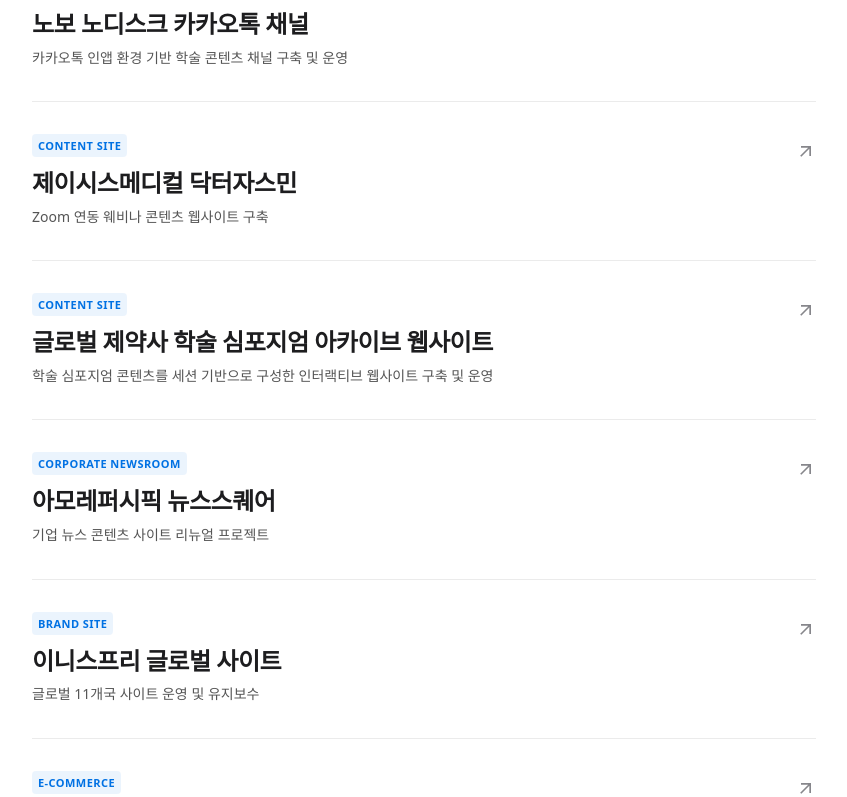
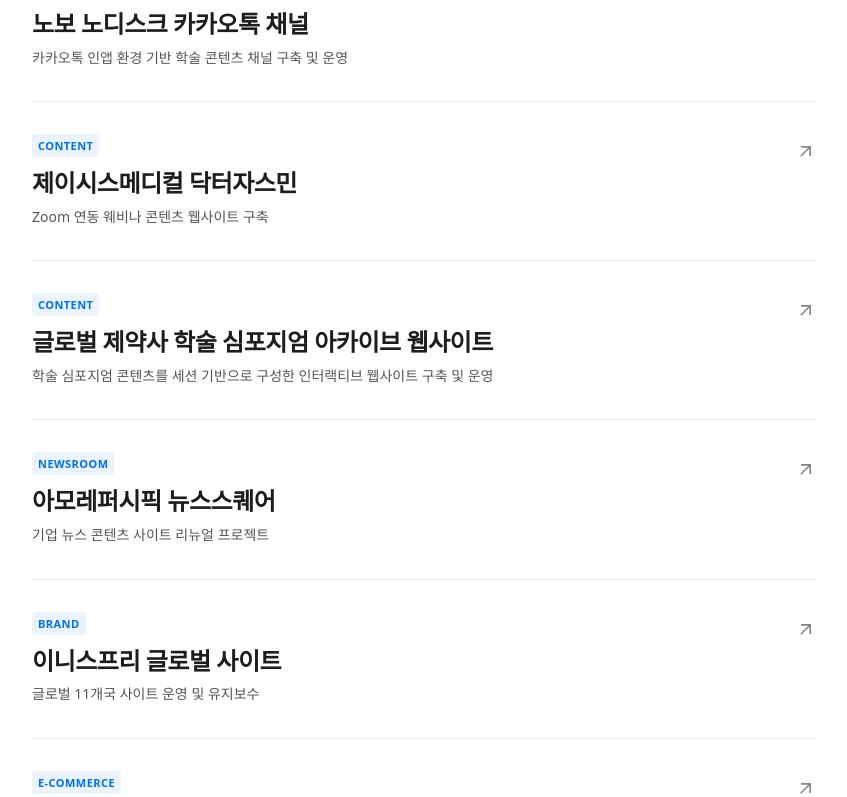
Before and after one commit to skkim0130/portfolio-sk, a React (Vite) app: page / in a window 1280 px wide. Shown: the part 843-1640 px from the top of the page, without its empty margins (416-1263 px from the left). Built offline with nearby package versions, Linux system fonts and the light colour scheme; a web font is replaced by a local one.

Commit message:
refactor: works 프로젝트 데이터 카테고리 정리

```diff
--- a/src/data/works.js
+++ b/src/data/works.js
@@ -1,11 +1,21 @@
 import { PATH } from "@/constants/path";
+
+const WORK_CATEGORY = {
+  ADMIN: "Admin",
+  HR: "HR",
+  CONTENT: "Content",
+  DIGITAL_CONTENT: "Digital Content",
+  NEWSROOM: "Newsroom",
+  BRAND: "Brand",
+  ECOMMERCE: "E-Commerce",
+};
 
 const RAW_WORKS = [
   {
     id: "admin-platform",
     title: "사내 관리자 UI 플랫폼",
     desc: "파편화된 관리자 UI를 공통 컴포넌트로 통합한 관리자 플랫폼 구축",
-    category: "Platform",
+    category: WORK_CATEGORY.ADMIN,
     keyFeatures: [
       "Bootstrap 및 레거시 코드 정리 후 HTML/SCSS 기반 공통 템플릿 구성",
       "상이했던 마크업 구조 통합 및 컴포넌트 단위 모듈화",
@@ -21,7 +31,7 @@
     id: "hr-system",
     title: "사내 인사평가 시스템",
     desc: "문서 기반으로 진행되던 인사평가를 웹 시스템으로 전환한 사내 시스템 구축",
-    category: "Platform",
+    category: WORK_CATEGORY.HR,
     keyFeatures: [
       "점수 입력을 터치 슬라이더 방식으로 구현하여 직관적인 인터랙션 제공",
       "서술형 평가 입력과 점수 집계 영역을 포함한 반응형 레이아웃 설계",
@@ -29,13 +39,12 @@
     role: "퍼블리싱 100%",
     year: "2023",
     device: "Responsive",
-    subImageCount: 0,
   },
   {
     id: "gilead-hivision",
     title: "길리어드 HIVISION 사이트",
     desc: "HIV 관련 질환 정보를 누구나 이해할 수 있도록 제공하는 콘텐츠 사이트 구축 및 운영",
-    category: "Content Site",
+    category: WORK_CATEGORY.CONTENT,
     keyFeatures: [
       "다량의 학술 콘텐츠를 고려한 정보 중심 마크업 구조 구성",
       "영상·퀴즈·슬라이드 등 인터랙션 UI 구현",
@@ -52,7 +61,7 @@
     id: "veeva-iqvia",
     title: "Veeva·IQVIA CLM 콘텐츠",
     desc: "제약사 iPad 환경에 최적화된 디지털 콘텐츠 구축 및 운영",
-    category: "Digital Content",
+    category: WORK_CATEGORY.DIGITAL_CONTENT,
     keyFeatures: [
       "iPad 전용 해상도 및 터치 환경을 고려한 인터랙션 콘텐츠 구현",
       "Veeva·IQVIA CLM 권장 가이드에 맞춘 슬라이드 구조 및 화면 전환 구성",
@@ -68,7 +77,7 @@
     id: "novo-kakao",
     title: "노보 노디스크 카카오톡 채널",
     desc: "카카오톡 인앱 환경 기반 학술 콘텐츠 채널 구축 및 운영",
-    category: "Digital Content",
+    category: WORK_CATEGORY.DIGITAL_CONTENT,
     keyFeatures: [
       "카카오톡 인앱 브라우저 환경 제약을 고려한 모바일 전용 UI 구현",
       "슬라이드·영상·PDF 등 다양한 학술 콘텐츠 뷰어 마크업 및 최적화",
@@ -83,7 +92,7 @@
     id: "jeisys-drjasmine",
     title: "제이시스메디컬 닥터자스민",
     desc: "Zoom 연동 웨비나 콘텐츠 웹사이트 구축",
-    category: "Content Site",
+    category: WORK_CATEGORY.CONTENT,
     keyFeatures: [
       "웨비나 리스트 및 상세 화면 UI 퍼블리싱",
       "Zoom 라이브 영상 연동 영역을 고려한 화면 분할 레이아웃 구현",
@@ -98,7 +107,7 @@
     id: "santen-alesion",
     title: "글로벌 제약사 학술 심포지엄 아카이브 웹사이트",
     desc: "학술 심포지엄 콘텐츠를 세션 기반으로 구성한 인터랙티브 웹사이트 구축 및 운영",
-    category: "Content Site",
+    category: WORK_CATEGORY.CONTENT,
     keyFeatures: [
       "인터랙티브 메인 비주얼 애니메이션 및 트랜지션 구현",
       "심포지엄 세션 카드 콘텐츠 탐색 중심의 Swiper 기반 인터랙션 UI 설계 및 구현",
@@ -113,7 +122,7 @@
     id: "amore-newssquare",
     title: "아모레퍼시픽 뉴스스퀘어",
     desc: "기업 뉴스 콘텐츠 사이트 리뉴얼 프로젝트",
-    category: "Corporate Newsroom",
+    category: WORK_CATEGORY.NEWSROOM,
     keyFeatures: [
       "뉴스·칼럼·영상 등 다양한 콘텐츠 유형에 맞춘 정보 구조 정리",
       "대규모 콘텐츠 노출을 고려한 리스트 및 상세 마크업 개선",
@@ -122,13 +131,12 @@
     role: "퍼블리싱 70% · PL",
     year: "2019.11 - 2020.03",
     device: "Responsive",
-    subImageCount: 0,
   },
   {
     id: "innisfree-global",
     title: "이니스프리 글로벌 사이트",
     desc: "글로벌 11개국 사이트 운영 및 유지보수",
-    category: "Brand Site",
+    category: WORK_CATEGORY.BRAND,
     keyFeatures: [
       "싱가포르·태국·베트남 등 11개국 사이트 운영",
       "국가별 이벤트 페이지 및 EDM 제작",
@@ -137,13 +145,12 @@
     role: "운영 리드",
     year: "2018.04 - 2019.10",
     device: "Responsive",
-    subImageCount: 0,
   },
   {
     id: "innisfree-mc",
     title: "이니스프리 온라인몰 프로모션",
     desc: "신제품 론칭 중심의 마케팅 커뮤니케이션 프로모션 콘텐츠 제작 및 운영",
-    category: "E-Commerce",
+    category: WORK_CATEGORY.ECOMMERCE,
     keyFeatures: [
       "신제품 출시 및 프로모션 이벤트 페이지 제작",
       "프로모션 페이지 내 인터랙션 및 기능 중심 UI 구현",
@@ -152,13 +159,12 @@
     role: "운영 전담",
     year: "2016.09 - 2018.03",
     device: "PC · Mobile",
-    subImageCount: 0,
   },
   {
     id: "innisfree-renewal",
     title: "이니스프리 온라인몰 국문",
     desc: "이니스프리 공식 온라인몰 국문 전면 리뉴얼",
-    category: "E-Commerce",
+    category: WORK_CATEGORY.ECOMMERCE,
     keyFeatures: [
       "제품 상세페이지 마크업 전담",
       "공통 서브페이지 일부 퍼블리싱",
@@ -167,13 +173,12 @@
     role: "퍼블리싱 참여",
     year: "2016.02 - 2016.09",
     device: "PC · Mobile",
-    subImageCount: 0,
   },
   {
     id: "innisfree-moeum",
     title: "이니스프리 모음재단",
     desc: "이니스프리 모음재단 공식 웹사이트 전면 리뉴얼",
-    category: "Brand Site",
+    category: WORK_CATEGORY.BRAND,
     keyFeatures: [
       "재단 소개 및 활동 중심 콘텐츠 구조 리뉴얼",
       "퍼블리싱 100% 참여 및 반응형 레이아웃 구현",
@@ -181,13 +186,12 @@
     role: "퍼블리싱 100%",
     year: "2015.11 - 2015.12",
     device: "Responsive",
-    subImageCount: 0,
   },
   {
     id: "aritaum-mall",
     title: "아리따움 온라인몰",
     desc: "아리따움 온라인몰 전면 리뉴얼",
-    category: "E-Commerce",
+    category: WORK_CATEGORY.ECOMMERCE,
     keyFeatures: [
       "적응형 구조 내 PC 영역 서브페이지 퍼블리싱 참여",
       "UI 가이드 기반 마크업 작업",
@@ -196,13 +200,12 @@
     role: "퍼블리싱 참여 (30%)",
     year: "2015.09 - 2015.11",
     device: "PC",
-    subImageCount: 0,
   },
   {
     id: "sheraton-walkerhill",
     title: "쉐라톤 워커힐 호텔",
     desc: "호텔 모바일 전용 공식 사이트 전면 리뉴얼",
-    category: "Brand Site",
+    category: WORK_CATEGORY.BRAND,
     keyFeatures: [
       "모바일 전용 정보 중심 사이트 전면 리뉴얼 퍼블리싱",
       "호텔 소개 및 콘텐츠 페이지 마크업 작업",
@@ -210,13 +213,12 @@
     role: "퍼블리싱 100%",
     year: "2015.01 - 2015.02",
     device: "Mobile",
-    subImageCount: 0,
   },
   {
     id: "shinsegae-dutyfree",
     title: "신세계 면세점 온라인몰",
     desc: "국문·중문 면세점 온라인몰 운영 및 국문 PC 메인 리뉴얼",
-    category: "E-Commerce",
+    category: WORK_CATEGORY.ECOMMERCE,
     keyFeatures: [
       "국문·중문 사이트 상시 운영 및 콘텐츠 업데이트",
       "국문 PC 메인 페이지 전면 리뉴얼 퍼블리싱 (100%)",
@@ -225,7 +227,6 @@
     role: "운영 전담 · 메인 리뉴얼",
     year: "2014.08 - 2015.06",
     device: "PC · Mobile",
-    subImageCount: 0,
   },
 ];
 
@@ -234,6 +235,6 @@
   return {
     ...item,
     mainImg: PATH.WORK_MAIN(id),
-    subImgs: PATH.WORK_SUBS(id, subImageCount),
+    subImgs: subImageCount > 0 ? PATH.WORK_SUBS(id, subImageCount) : [],
   };
 });
```
